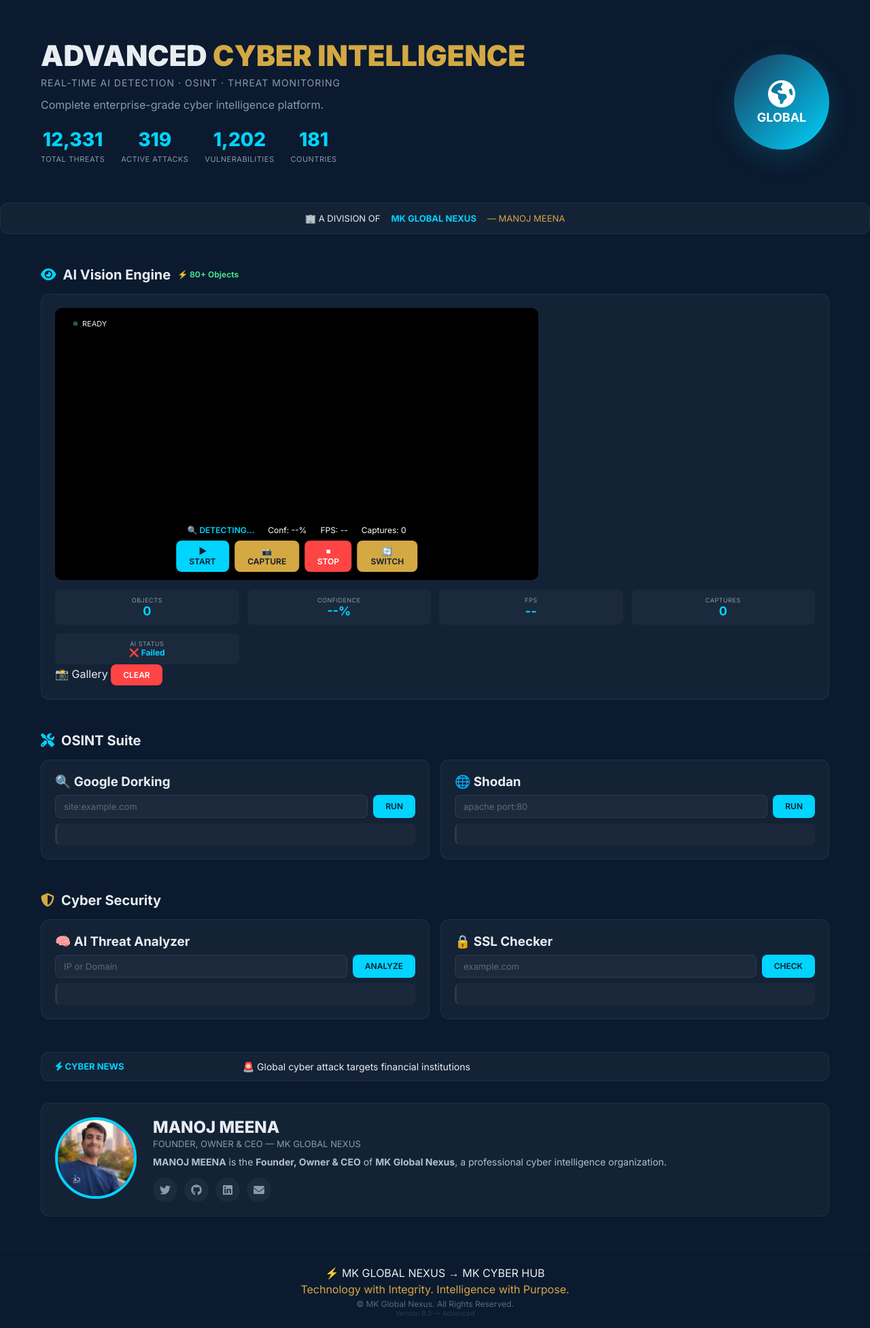
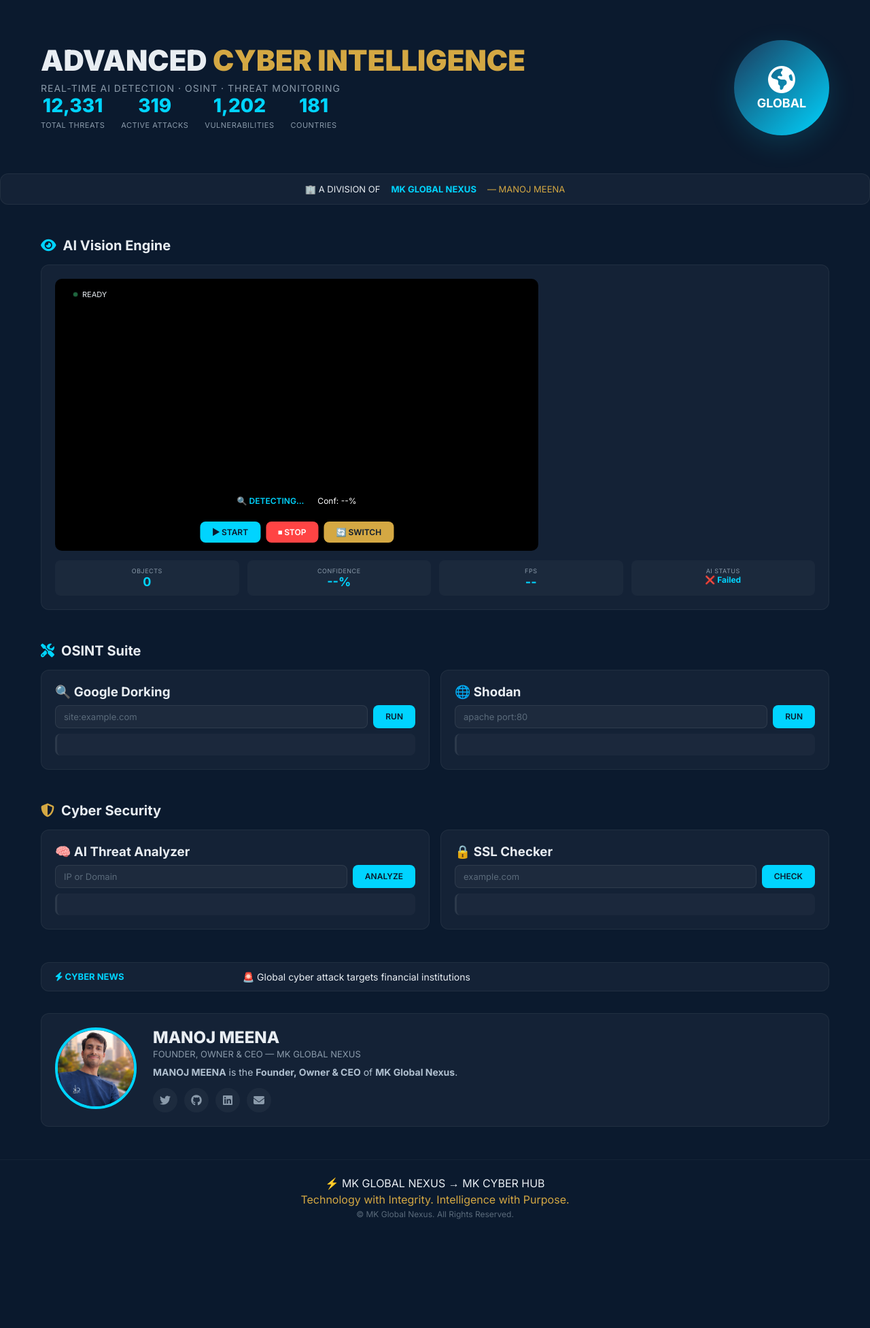
Before and after one commit to mklover07/MKCYBERHUB, a Flask app: page / in a window 1280 px wide. Shown: the part 51-2004 px from the top of the page at 68% size. After the commit the page ends 1844 px from the top, so only its background shows below. Run offline with Flask 3, Linux system fonts and the light colour scheme.

Commit message:
Update index.html

```diff
--- a/templates/index.html
+++ b/templates/index.html
@@ -10,7 +10,7 @@
 </head>
 <body>
 
-    <!-- ===== HEADER ===== -->
+    <!-- HEADER -->
     <header class="header">
         <div class="container">
             <div class="logo">
@@ -18,22 +18,21 @@
                 <span class="logo-text">MK <span class="highlight">CYBER HUB</span></span>
             </div>
             <div class="header-right">
-                <span class="status" id="statusBadge">🟢 SECURE</span>
+                <span class="status">🟢 SECURE</span>
                 <span class="time" id="currentTime">--:--:--</span>
             </div>
         </div>
     </header>
 
-    <!-- ===== MAIN ===== -->
+    <!-- MAIN -->
     <main>
 
-        <!-- ===== HERO ===== -->
+        <!-- HERO -->
         <section class="hero">
             <div class="container">
                 <div class="hero-content">
                     <h1>ADVANCED <span class="highlight">CYBER INTELLIGENCE</span></h1>
                     <p class="subtitle">Real-time AI Detection · OSINT · Threat Monitoring</p>
-                    <p class="desc">Complete enterprise-grade cyber intelligence platform.</p>
                     <div class="stats">
                         <div class="stat">
                             <span class="number" id="totalThreats">12,847</span>
@@ -62,7 +61,7 @@
             </div>
         </section>
 
-        <!-- ===== BANNER ===== -->
+        <!-- BANNER -->
         <section class="banner">
             <div class="container">
                 <span>🏢 A DIVISION OF</span>
@@ -71,45 +70,34 @@
             </div>
         </section>
 
-        <!-- ============================================================ -->
-        <!-- ===== AI VISION - FIXED ===== -->
-        <!-- ============================================================ -->
-
+        <!-- ===== AI VISION - SIMPLE WORKING ===== -->
         <section class="section">
             <div class="container">
-                <h2><i class="fas fa-eye" style="color:#00D4FF;"></i> AI Vision Engine <span style="font-size:12px;color:#44DD88;">⚡ 80+ Objects</span></h2>
+                <h2><i class="fas fa-eye" style="color:#00D4FF;"></i> AI Vision Engine</h2>
 
                 <div class="card">
+                    <!-- Camera -->
                     <div class="camera-wrapper">
-
-                        <!-- Video & Canvas -->
                         <video id="video" autoplay playsinline muted></video>
                         <canvas id="canvas"></canvas>
 
-                        <!-- Camera Status -->
                         <div class="camera-status" id="cameraStatus">
-                            <span class="dot"></span> <span id="statusText">READY</span>
+                            <span class="dot"></span> READY
                         </div>
 
-                        <!-- Detection Info - सभी IDs सही हैं -->
-                        <div class="detection-info">
-                            <span id="detectedObject">🔍 DETECTING...</span>
-                            <span id="detectedConfidence">Conf: --%</span>
-                            <span id="fpsDisplay">FPS: --</span>
-                            <span id="captureCount">Captures: 0</span>
-                        </div>
-
-                        <!-- Controls -->
                         <div class="controls">
                             <button onclick="startScanner()" class="btn primary">▶ START</button>
-                            <button onclick="captureFrame()" class="btn secondary">📸 CAPTURE</button>
                             <button onclick="stopScanner()" class="btn danger">⏹ STOP</button>
                             <button onclick="switchCamera()" class="btn secondary">🔄 SWITCH</button>
                         </div>
 
+                        <div class="detection-info">
+                            <span id="detectedObject">🔍 DETECTING...</span>
+                            <span id="detectedConfidence">Conf: --%</span>
+                        </div>
                     </div>
 
-                    <!-- ===== DASHBOARD - सभी IDs सही हैं ===== -->
+                    <!-- Dashboard -->
                     <div class="dashboard">
                         <div class="dash-item">
                             <span class="dash-label">Objects</span>
@@ -124,53 +112,15 @@
                             <span class="dash-value" id="fps">--</span>
                         </div>
                         <div class="dash-item">
-                            <span class="dash-label">Captures</span>
-                            <span class="dash-value" id="dashScans">0</span>
-                        </div>
-                        <div class="dash-item">
                             <span class="dash-label">AI Status</span>
                             <span class="dash-value" id="aiStatus" style="font-size:12px;">Loading...</span>
                         </div>
                     </div>
-
-                    <!-- ===== GALLERY ===== -->
-                    <div class="gallery-section">
-                        <div class="gallery-header">
-                            <span>📸 Gallery</span>
-                            <button onclick="clearGallery()" class="btn danger small">Clear</button>
-                        </div>
-                        <div class="gallery-grid" id="galleryGrid"></div>
-                    </div>
-
-                    <!-- ===== SCAN RESULT ===== -->
-                    <div class="scan-results" id="scanResults" style="display:none;">
-                        <div class="scan-header">
-                            <span>📸 Scan Result</span>
-                            <span id="scanStatus" class="scan-status">Complete</span>
-                        </div>
-                        <div class="scan-grid">
-                            <img id="scanResultImage" src="" alt="Scan">
-                            <div class="scan-details">
-                                <div class="scan-detail"><strong>Object:</strong> <span id="scanObjectName">-</span></div>
-                                <div class="scan-detail"><strong>Confidence:</strong> <span id="scanConfidence">--%</span></div>
-                                <div class="scan-detail"><strong>Category:</strong> <span id="scanCategory">-</span></div>
-                                <div class="scan-detail"><strong>Description:</strong> <span id="scanDescription">-</span></div>
-                                <div class="scan-detail"><strong>Time:</strong> <span id="scanTime">-</span></div>
-                                <div class="scan-actions">
-                                    <button onclick="liveGoogleSearch()" class="btn primary small">🔍 Google</button>
-                                    <button onclick="liveYouTubeSearch()" class="btn primary small">▶ YouTube</button>
-                                    <button onclick="liveWikipediaPage()" class="btn primary small">📖 Wiki</button>
-                                    <button onclick="downloadImage()" class="btn secondary small">💾 Save</button>
-                                </div>
-                            </div>
-                        </div>
-                    </div>
-
                 </div>
             </div>
         </section>
 
-        <!-- ===== OSINT ===== -->
+        <!-- OSINT -->
         <section class="section">
             <div class="container">
                 <h2><i class="fas fa-tools" style="color:#00D4FF;"></i> OSINT Suite</h2>
@@ -179,7 +129,7 @@
                         <h3>🔍 Google Dorking</h3>
                         <div class="input-group">
                             <input type="text" id="dorkInput" placeholder="site:example.com">
-                            <button onclick="runOSINT('dork')" class="btn primary">RUN</button>
+                            <button onclick="runDork()" class="btn primary">RUN</button>
                         </div>
                         <div id="dorkResult" class="result"></div>
                     </div>
@@ -187,7 +137,7 @@
                         <h3>🌐 Shodan</h3>
                         <div class="input-group">
                             <input type="text" id="shodanInput" placeholder="apache port:80">
-                            <button onclick="runOSINT('shodan')" class="btn primary">RUN</button>
+                            <button onclick="runShodan()" class="btn primary">RUN</button>
                         </div>
                         <div id="shodanResult" class="result"></div>
                     </div>
@@ -195,7 +145,7 @@
             </div>
         </section>
 
-        <!-- ===== SECURITY ===== -->
+        <!-- SECURITY -->
         <section class="section">
             <div class="container">
                 <h2><i class="fas fa-shield-alt" style="color:#D4A843;"></i> Cyber Security</h2>
@@ -204,7 +154,7 @@
                         <h3>🧠 AI Threat Analyzer</h3>
                         <div class="input-group">
                             <input type="text" id="threatInput" placeholder="IP or Domain">
-                            <button onclick="runSecurity('threat')" class="btn primary">ANALYZE</button>
+                            <button onclick="runThreat()" class="btn primary">ANALYZE</button>
                         </div>
                         <div id="threatResult" class="result"></div>
                     </div>
@@ -212,7 +162,7 @@
                         <h3>🔒 SSL Checker</h3>
                         <div class="input-group">
                             <input type="text" id="sslInput" placeholder="example.com">
-                            <button onclick="runSecurity('ssl')" class="btn primary">CHECK</button>
+                            <button onclick="runSSL()" class="btn primary">CHECK</button>
                         </div>
                         <div id="sslResult" class="result"></div>
                     </div>
@@ -220,7 +170,7 @@
             </div>
         </section>
 
-        <!-- ===== NEWS ===== -->
+        <!-- NEWS -->
         <section class="section">
             <div class="container">
                 <div class="news-ticker">
@@ -230,15 +180,15 @@
             </div>
         </section>
 
-        <!-- ===== FOUNDER ===== -->
+        <!-- FOUNDER -->
         <section class="section">
             <div class="container">
                 <div class="card founder">
-                    <img src="{{ url_for('static', filename='images/founder.jpg') }}" alt="MANOJ MEENA">
+                    <img src="{{ url_for('static', filename='images/founder.jpg') }}" alt="MANOJ MEENA" onerror="this.src='https://ui-avatars.com/api/?name=Manoj+Meena&size=120&background=1B3A5C&color=fff&bold=true'">
                     <div class="founder-info">
                         <h2>MANOJ MEENA</h2>
                         <p class="title">Founder, Owner &amp; CEO — MK Global Nexus</p>
-                        <p class="bio"><strong>MANOJ MEENA</strong> is the <strong>Founder, Owner &amp; CEO</strong> of <strong>MK Global Nexus</strong>, a professional cyber intelligence organization.</p>
+                        <p class="bio"><strong>MANOJ MEENA</strong> is the <strong>Founder, Owner &amp; CEO</strong> of <strong>MK Global Nexus</strong>.</p>
                         <div class="social">
                             <a href="#"><i class="fab fa-twitter"></i></a>
                             <a href="#"><i class="fab fa-github"></i></a>
@@ -252,17 +202,16 @@
 
     </main>
 
-    <!-- ===== FOOTER ===== -->
+    <!-- FOOTER -->
     <footer class="footer">
         <div class="container">
             <p>⚡ MK GLOBAL NEXUS → MK CYBER HUB</p>
             <p class="motto">Technology with Integrity. Intelligence with Purpose.</p>
             <p class="copy">© MK Global Nexus. All Rights Reserved.</p>
-            <p class="version">Version 8.3 — Advanced</p>
         </div>
     </footer>
 
-    <!-- ===== JAVASCRIPT ===== -->
+    <!-- JAVASCRIPT -->
     <script src="https://cdn.jsdelivr.net/npm/@tensorflow/tfjs@latest"></script>
     <script src="https://cdn.jsdelivr.net/npm/@tensorflow-models/coco-ssd@latest"></script>
     <script src="{{ url_for('static', filename='js/script.js') }}"></script>
```
